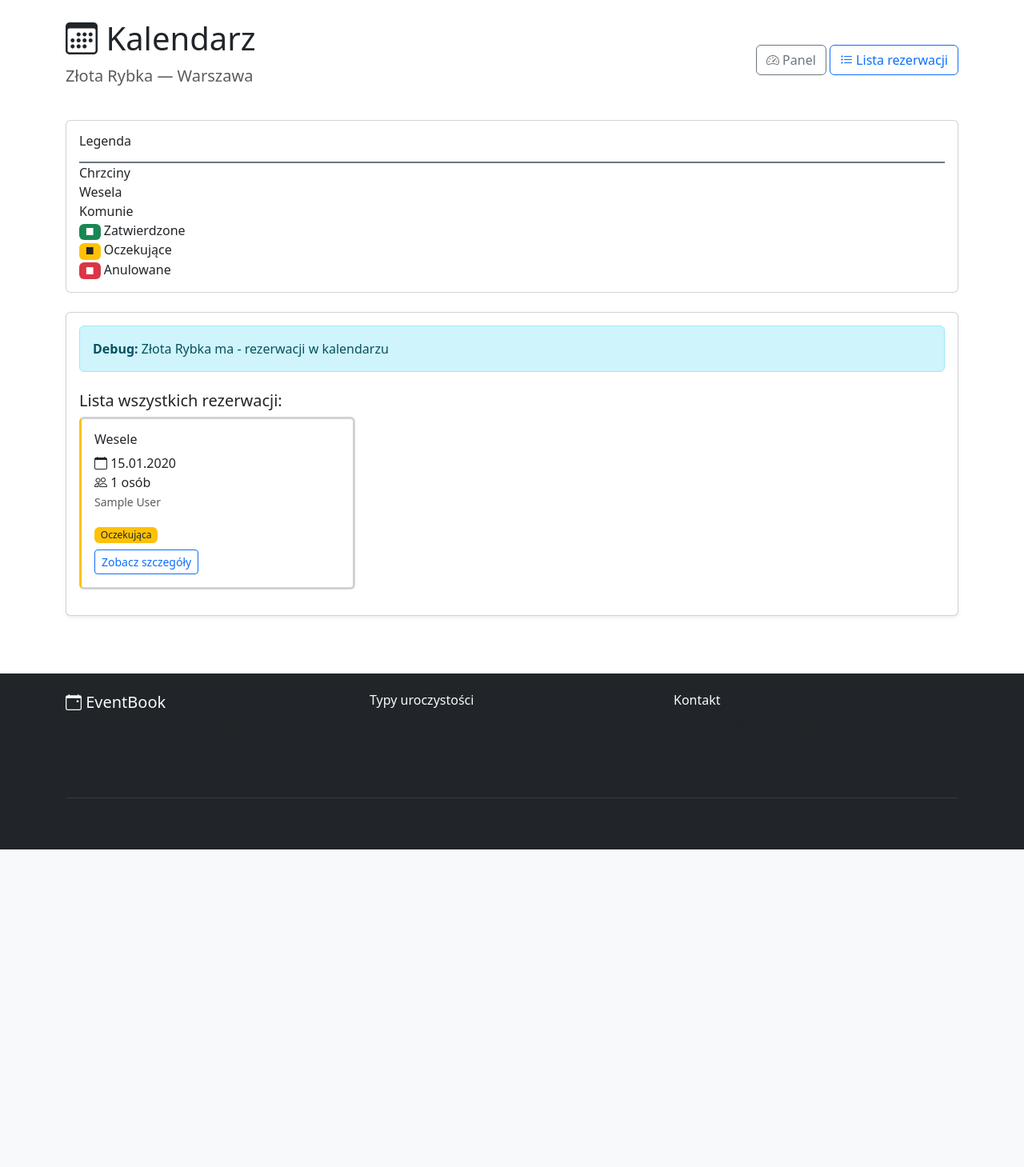
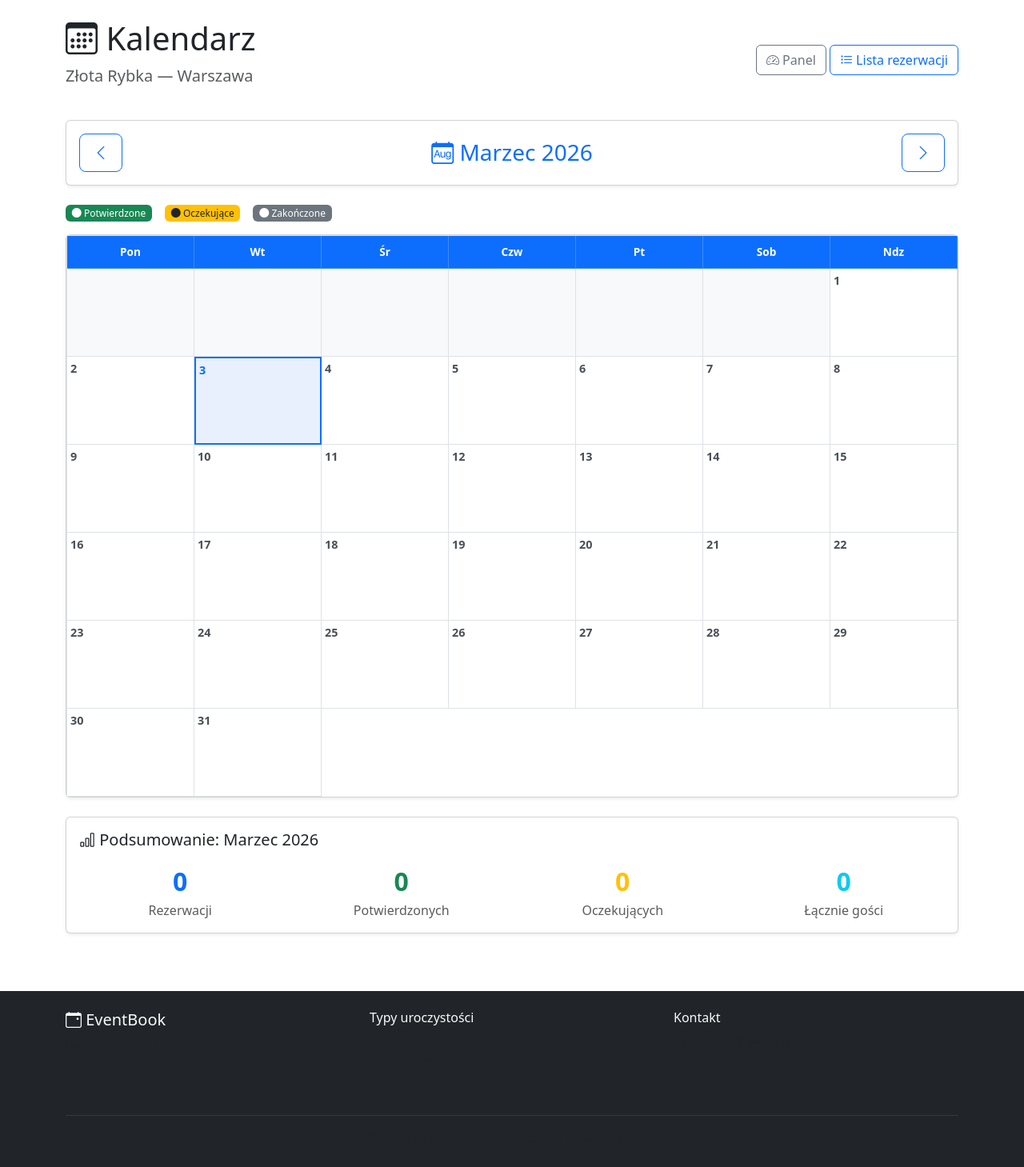
Before and after one commit to JanBober21/mojevent, a Django app: page /owner/calendar/ in a window 1280 px wide. Shown: the part 56-1515 px from the top of the page at 80% size. Before the commit the page ends 1118 px from the top, so only its background shows below. Run offline with Django 5.2, Linux system fonts and the light colour scheme; a user stored in the database is signed in; data comes from the database, SQL or seed files in the repository; tables that the repository leaves empty hold one stand-in row (values such as "Sample post").

Commit message:
Nowy kalendarz miesięczny - siatka z dniami, nawigacja lewo/prawo, statystyki

```diff
--- a/bookings/views.py
+++ b/bookings/views.py
@@ -6,8 +6,9 @@ from django.contrib import messages
 from django.db.models import Q, Avg, Count
 from django.http import JsonResponse
 from django.utils import timezone
-from datetime import datetime, timedelta
+from datetime import datetime, timedelta, date
 import json
+import calendar as cal_module
 
 from .models import Restaurant, Booking, Review, RestaurantOwner
 from .forms import BookingForm, ReviewForm, UserRegisterForm, RestaurantSearchForm, OwnerRegisterForm, RestaurantForm
@@ -405,7 +406,7 @@ def owner_booking_detail(request, booking_id):
 
 @login_required
 def owner_calendar(request):
-    """Kalendarz rezerwacji restauracji."""
+    """Kalendarz rezerwacji restauracji — widok miesięczny."""
     try:
         owner = request.user.restaurant_owner
     except RestaurantOwner.DoesNotExist:
@@ -416,29 +417,88 @@ def owner_calendar(request):
     if not restaurant:
         return redirect("owner_restaurant_create")
 
-    # Pobierz wszystkie rezerwacje (nie tylko z wybranego miesiąca)
+    # Obsługa nawigacji miesięcy
+    today = timezone.now().date()
+    try:
+        year = int(request.GET.get("year", today.year))
+        month = int(request.GET.get("month", today.month))
+        if month < 1 or month > 12:
+            raise ValueError
+    except (ValueError, TypeError):
+        year, month = today.year, today.month
+
+    # Poprzedni / następny miesiąc
+    if month == 1:
+        prev_month, prev_year = 12, year - 1
+    else:
+        prev_month, prev_year = month - 1, year
+    if month == 12:
+        next_month, next_year = 1, year + 1
+    else:
+        next_month, next_year = month + 1, year
+
+    # Polska nazwa miesiąca
+    MONTH_NAMES_PL = [
+        "", "Styczeń", "Luty", "Marzec", "Kwiecień", "Maj", "Czerwiec",
+        "Lipiec", "Sierpień", "Wrzesień", "Październik", "Listopad", "Grudzień",
+    ]
+    month_name = MONTH_NAMES_PL[month]
+
+    # Rezerwacje w tym miesiącu
     bookings = Booking.objects.filter(
         restaurant=restaurant,
+        event_date__year=year,
+        event_date__month=month,
     ).exclude(status=Booking.Status.CANCELLED).select_related('user')
 
-    # JSON data for FullCalendar v6
-    calendar_events = []
-    for booking in bookings:
-        color = {
-            Booking.Status.PENDING: "#ffc107",     # żółty
-            Booking.Status.CONFIRMED: "#28a745",   # zielony
-            Booking.Status.COMPLETED: "#6c757d",   # szary
-        }.get(booking.status, "#dc3545")  # czerwony default
+    # Mapuj rezerwacje na dni
+    bookings_by_day = {}
+    for b in bookings:
+        day = b.event_date.day
+        if day not in bookings_by_day:
+            bookings_by_day[day] = []
+        bookings_by_day[day].append({
+            "id": b.id,
+            "type_display": b.get_event_type_display(),
+            "guest_count": b.guest_count,
+            "status": b.status,
+            "client": f"{b.first_name} {b.last_name}",
+        })
 
-        calendar_events.append({
-            "title": f"{booking.get_event_type_display()} ({booking.guest_count} osób)",
-            "date": booking.event_date.strftime("%Y-%m-%d"),
-            "backgroundColor": color,
-            "url": f"/owner/booking/{booking.id}/"
+    # Buduj siatkę kalendarza (poniedziałek = 0)
+    first_weekday, days_in_month = cal_module.monthrange(year, month)
+    calendar_days = []
+
+    # Puste komórki przed pierwszym dniem
+    for _ in range(first_weekday):
+        calendar_days.append({"day": 0, "events": [], "is_today": False})
+
+    # Dni miesiąca
+    for day in range(1, days_in_month + 1):
+        is_today = (year == today.year and month == today.month and day == today.day)
+        calendar_days.append({
+            "day": day,
+            "events": bookings_by_day.get(day, []),
+            "is_today": is_today,
         })
+
+    # Statystyki miesiąca
+    month_stats = {
+        "total": bookings.count(),
+        "confirmed": bookings.filter(status=Booking.Status.CONFIRMED).count(),
+        "pending": bookings.filter(status=Booking.Status.PENDING).count(),
+        "total_guests": sum(b.guest_count for b in bookings),
+    }
 
     return render(request, "bookings/owner/calendar.html", {
         "restaurant": restaurant,
-        "calendar_events": json.dumps(calendar_events),
-        "bookings": bookings,
+        "calendar_days": calendar_days,
+        "year": year,
+        "month": month,
+        "month_name": month_name,
+        "prev_month": prev_month,
+        "prev_year": prev_year,
+        "next_month": next_month,
+        "next_year": next_year,
+        "month_stats": month_stats,
     })
--- a/templates/bookings/owner/calendar.html
+++ b/templates/bookings/owner/calendar.html
@@ -1,55 +1,6 @@
 {% extends "base.html" %}
 
 {% block title %}Kalendarz — {{ restaurant.name }} — EventBook{% endblock %}
-
-{% block extra_head %}
-<!-- Najprostsze CDN dla FullCalendar -->
-<script src="https://cdn.jsdelivr.net/npm/fullcalendar@6.1.15/index.global.min.js"></script>
-<style>
-.fc-event {
-    border: none !important;
-    font-size: 12px;
-}
-</style>
-<style>
-.fc-event-baptism {
-    background-color: #f8f9fa;
-    border-color: #6c757d;
-    color: #212529;
-}
-.fc-event-wedding {
-    background-color: #dc3545;
-    border-color: #dc3545;
-    color: white;
-}
-.fc-event-communion {
-    background-color: #0dcaf0;
-    border-color: #0dcaf0;
-    color: white;
-}
-.fc-event-pending {
-    opacity: 0.7;
-    border-style: dashed;
-}
-.calendar-legend {
-    display: flex;
-    gap: 20px;
-    flex-wrap: wrap;
-    margin-bottom: 20px;
-}
-.legend-item {
-    display: flex;
-    align-items: center;
-    gap: 8px;
-    font-size: 0.9rem;
-}
-.legend-color {
-    width: 16px;
-    height: 16px;
-    border-radius: 3px;
-}
-</style>
-{% endblock %}
 
 {% block content %}
 <div class="d-flex justify-content-between align-items-center mb-4">
@@ -67,139 +18,156 @@
     </div>
 </div>
 
+<!-- Nawigacja miesięcy -->
+<div class="card shadow-sm mb-4">
+    <div class="card-body d-flex justify-content-between align-items-center py-3">
+        <a href="?year={{ prev_year }}&month={{ prev_month }}" class="btn btn-outline-primary btn-lg">
+            <i class="bi bi-chevron-left"></i>
+        </a>
+        <h3 class="mb-0 text-primary">
+            <i class="bi bi-calendar-month"></i>
+            {{ month_name }} {{ year }}
+        </h3>
+        <a href="?year={{ next_year }}&month={{ next_month }}" class="btn btn-outline-primary btn-lg">
+            <i class="bi bi-chevron-right"></i>
+        </a>
+    </div>
+</div>
+
 <!-- Legenda -->
-<div class="card mb-4">
+<div class="d-flex flex-wrap gap-3 mb-3">
+    <span class="badge bg-success"><i class="bi bi-circle-fill"></i> Potwierdzone</span>
+    <span class="badge bg-warning text-dark"><i class="bi bi-circle-fill"></i> Oczekujące</span>
+    <span class="badge bg-secondary"><i class="bi bi-circle-fill"></i> Zakończone</span>
+</div>
+
+<!-- Kalendarz - siatka -->
+<div class="card shadow-sm">
+    <div class="card-body p-0">
+        <style>
+            .cal-grid {
+                display: grid;
+                grid-template-columns: repeat(7, 1fr);
+                border-top: 1px solid #dee2e6;
+                border-left: 1px solid #dee2e6;
+            }
+            .cal-header {
+                background: #0d6efd;
+                color: white;
+                text-align: center;
+                padding: 10px 4px;
+                font-weight: 600;
+                font-size: 0.85rem;
+                border-right: 1px solid rgba(255,255,255,0.2);
+                border-bottom: 1px solid rgba(255,255,255,0.2);
+            }
+            .cal-day {
+                min-height: 110px;
+                border-right: 1px solid #dee2e6;
+                border-bottom: 1px solid #dee2e6;
+                padding: 4px;
+                position: relative;
+                background: #fff;
+                transition: background 0.15s;
+            }
+            .cal-day:hover {
+                background: #f0f4ff;
+            }
+            .cal-day.cal-empty {
+                background: #f8f9fa;
+            }
+            .cal-day.cal-today {
+                background: #e8f0fe;
+                border: 2px solid #0d6efd;
+            }
+            .cal-day-number {
+                font-weight: 600;
+                font-size: 0.9rem;
+                color: #495057;
+                margin-bottom: 4px;
+            }
+            .cal-today .cal-day-number {
+                color: #0d6efd;
+            }
+            .cal-event {
+                display: block;
+                font-size: 0.72rem;
+                padding: 2px 5px;
+                margin-bottom: 2px;
+                border-radius: 3px;
+                color: #fff;
+                text-decoration: none;
+                white-space: nowrap;
+                overflow: hidden;
+                text-overflow: ellipsis;
+                line-height: 1.4;
+            }
+            .cal-event:hover {
+                opacity: 0.85;
+                color: #fff;
+            }
+            .cal-event.status-confirmed { background: #198754; }
+            .cal-event.status-pending { background: #ffc107; color: #212529; }
+            .cal-event.status-completed { background: #6c757d; }
+            @media (max-width: 768px) {
+                .cal-day { min-height: 70px; }
+                .cal-event { font-size: 0.65rem; padding: 1px 3px; }
+                .cal-day-number { font-size: 0.8rem; }
+            }
+        </style>
+
+        <div class="cal-grid">
+            <!-- Nagłówki dni tygodnia -->
+            <div class="cal-header">Pon</div>
+            <div class="cal-header">Wt</div>
+            <div class="cal-header">Śr</div>
+            <div class="cal-header">Czw</div>
+            <div class="cal-header">Pt</div>
+            <div class="cal-header">Sob</div>
+            <div class="cal-header">Ndz</div>
+
+            {% for day in calendar_days %}
+                {% if day.day == 0 %}
+                    <div class="cal-day cal-empty"></div>
+                {% else %}
+                    <div class="cal-day {% if day.is_today %}cal-today{% endif %}">
+                        <div class="cal-day-number">{{ day.day }}</div>
+                        {% for event in day.events %}
+                            <a href="{% url 'owner_booking_detail' event.id %}"
+                               class="cal-event status-{{ event.status }}"
+                               title="{{ event.type_display }} — {{ event.guest_count }} osób — {{ event.client }}">
+                                {{ event.type_display }} ({{ event.guest_count }})
+                            </a>
+                        {% endfor %}
+                    </div>
+                {% endif %}
+            {% endfor %}
+        </div>
+    </div>
+</div>
+
+<!-- Podsumowanie miesiąca -->
+<div class="card mt-4 shadow-sm">
     <div class="card-body">
-        <h6 class="card-title mb-3">Legenda</h6>
-        <div class="calendar-legend">
-            <div class="legend-item">
-                <div class="legend-color bg-light border border-secondary"></div>
-                <span>Chrzciny</span>
+        <h5 class="card-title"><i class="bi bi-bar-chart"></i> Podsumowanie: {{ month_name }} {{ year }}</h5>
+        <div class="row text-center mt-3">
+            <div class="col-md-3">
+                <div class="fs-2 fw-bold text-primary">{{ month_stats.total }}</div>
+                <div class="text-muted">Rezerwacji</div>
             </div>
-            <div class="legend-item">
-                <div class="legend-color bg-danger"></div>
-                <span>Wesela</span>
+            <div class="col-md-3">
+                <div class="fs-2 fw-bold text-success">{{ month_stats.confirmed }}</div>
+                <div class="text-muted">Potwierdzonych</div>
             </div>
-            <div class="legend-item">
-                <div class="legend-color bg-info"></div>
-                <span>Komunie</span>
+            <div class="col-md-3">
+                <div class="fs-2 fw-bold text-warning">{{ month_stats.pending }}</div>
+                <div class="text-muted">Oczekujących</div>
             </div>
-            <div class="legend-item">
-                <div class="badge bg-success">■</div>
-                <span>Zatwierdzone</span>
-            </div>
-            <div class="legend-item">
-                <div class="badge bg-warning text-dark">■</div>
-                <span>Oczekujące</span>
-            </div>
-            <div class="legend-item">
-                <div class="badge bg-danger">■</div>
-                <span>Anulowane</span>
+            <div class="col-md-3">
+                <div class="fs-2 fw-bold text-info">{{ month_stats.total_guests }}</div>
+                <div class="text-muted">Łącznie gości</div>
             </div>
         </div>
     </div>
 </div>
-
-<!-- Kalendarz -->
-<div class="card shadow-sm">
-    <div class="card-body">
-        <!-- Debug info -->
-        <div class="alert alert-info">
-            <strong>Debug:</strong> {{ restaurant.name }} ma
-            <span id="debug-events-count">-</span> rezerwacji w kalendarzu
-        </div>
-        <div id="calendar"></div>
-
-        <!-- Fallback lista rezerwacji (pokazuje się zawsze) -->
-        <div class="mt-4">
-            <h5>Lista wszystkich rezerwacji:</h5>
-            {% if bookings %}
-                <div class="row">
-                    {% for booking in bookings %}
-                    <div class="col-md-4 mb-3">
-                        <div class="card border-start border-3" style="
-                            {% if booking.status == 'pending' %}border-left-color: #ffc107 !important;
-                            {% elif booking.status == 'confirmed' %}border-left-color: #28a745 !important;
-                            {% elif booking.status == 'completed' %}border-left-color: #6c757d !important;
-                            {% else %}border-left-color: #dc3545 !important;{% endif %}
-                        ">
-                            <div class="card-body">
-                                <h6 class="card-title">{{ booking.get_event_type_display }}</h6>
-                                <p class="card-text">
-                                    <i class="bi bi-calendar"></i> {{ booking.event_date|date:"d.m.Y" }}<br>
-                                    <i class="bi bi-people"></i> {{ booking.guest_count }} osób<br>
-                                    <small class="text-muted">{{ booking.first_name }} {{ booking.last_name }}</small>
-                                </p>
-                                <span class="badge
-                                    {% if booking.status == 'pending' %}bg-warning text-dark
-                                    {% elif booking.status == 'confirmed' %}bg-success
-                                    {% else %}bg-secondary{% endif %}">
-                                    {{ booking.get_status_display }}
-                                </span>
-                                <div class="mt-2">
-                                    <a href="{% url 'owner_booking_detail' booking.id %}" class="btn btn-sm btn-outline-primary">
-                                        Zobacz szczegóły
-                                    </a>
-                                </div>
-                            </div>
-                        </div>
-                    </div>
-                    {% endfor %}
-                </div>
-            {% else %}
-                <div class="alert alert-info">
-                    <i class="bi bi-info-circle"></i> Brak rezerwacji do wyświetlenia.
-                </div>
-            {% endif %}
-        </div>
-    </div>
-</div>
-
-<!-- Modal szczegółów wydarzenia -->
-<div class="modal fade" id="eventModal" tabindex="-1">
-    <div class="modal-dialog">
-        <div class="modal-content">
-            <div class="modal-header">
-                <h5 class="modal-title" id="eventModalTitle"></h5>
-                <button type="button" class="btn-close" data-bs-dismiss="modal"></button>
-            </div>
-            <div class="modal-body" id="eventModalBody">
-                <!-- Zawartość będzie wypełniona przez JavaScript -->
-            </div>
-            <div class="modal-footer">
-                <button type="button" class="btn btn-secondary" data-bs-dismiss="modal">Zamknij</button>
-                <a href="#" id="eventDetailLink" class="btn btn-primary">Zobacz szczegóły</a>
-            </div>
-        </div>
-    </div>
-</div>
-
-<script>
-document.addEventListener('DOMContentLoaded', function() {
-    var calendarEl = document.getElementById('calendar');
-    var eventsData = {{ calendar_events|safe }};
-
-    console.log('FullCalendar v6, events:', eventsData);
-    document.getElementById('debug-events-count').textContent = eventsData.length;
-
-    if (typeof FullCalendar === 'undefined') {
-        calendarEl.innerHTML = '<div class="alert alert-danger">FullCalendar nie załadował się</div>';
-        return;
-    }
-
-    var calendar = new FullCalendar.Calendar(calendarEl, {
-        initialView: 'dayGridMonth',
-        events: eventsData,
-        eventClick: function(info) {
-            if (info.event.url) {
-                window.location.href = info.event.url;
-            }
-        }
-    });
-
-    calendar.render();
-    console.log('Calendar rendered');
-});
-});
-</script>
 {% endblock %}
```
Also changed, not shown: 1 other file.
